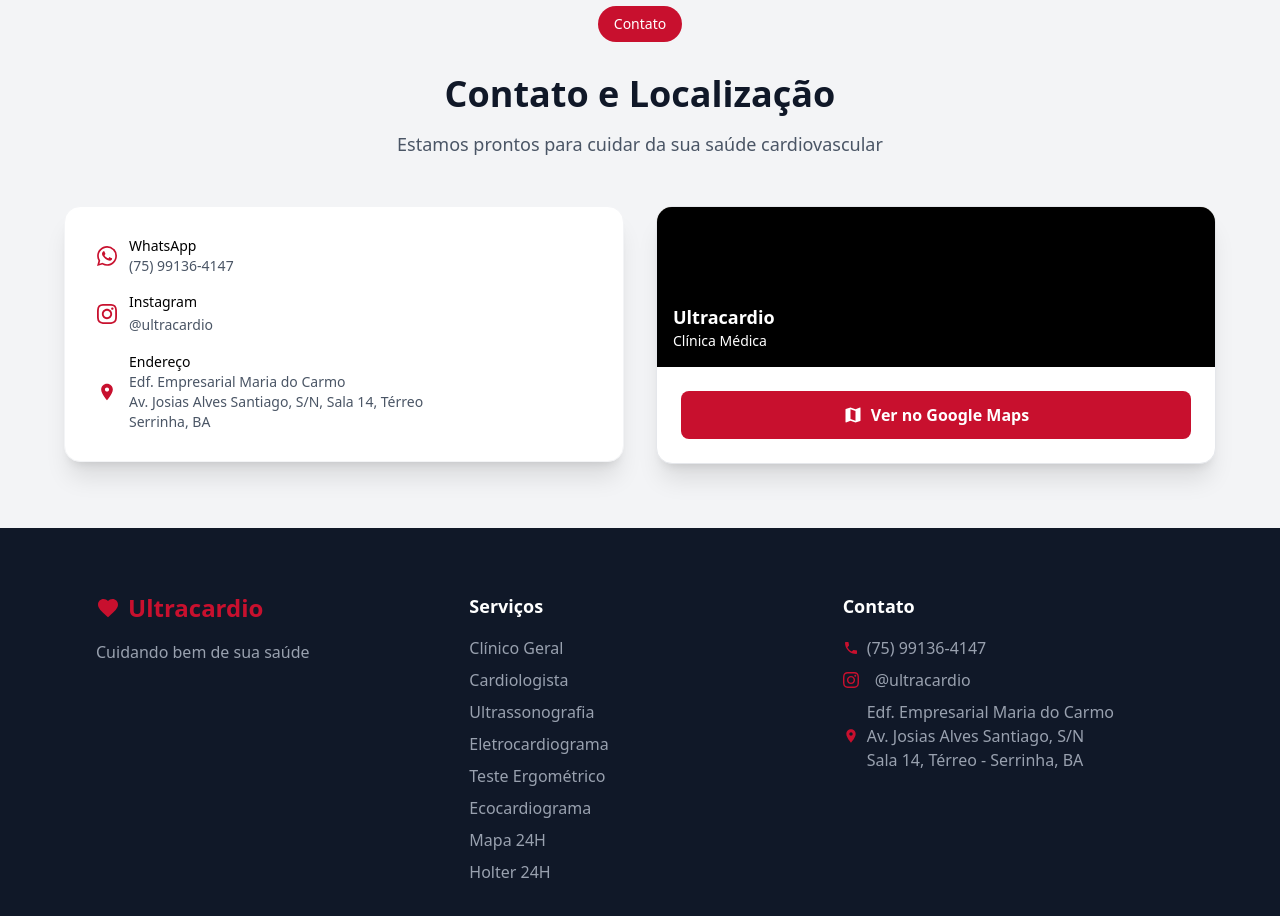
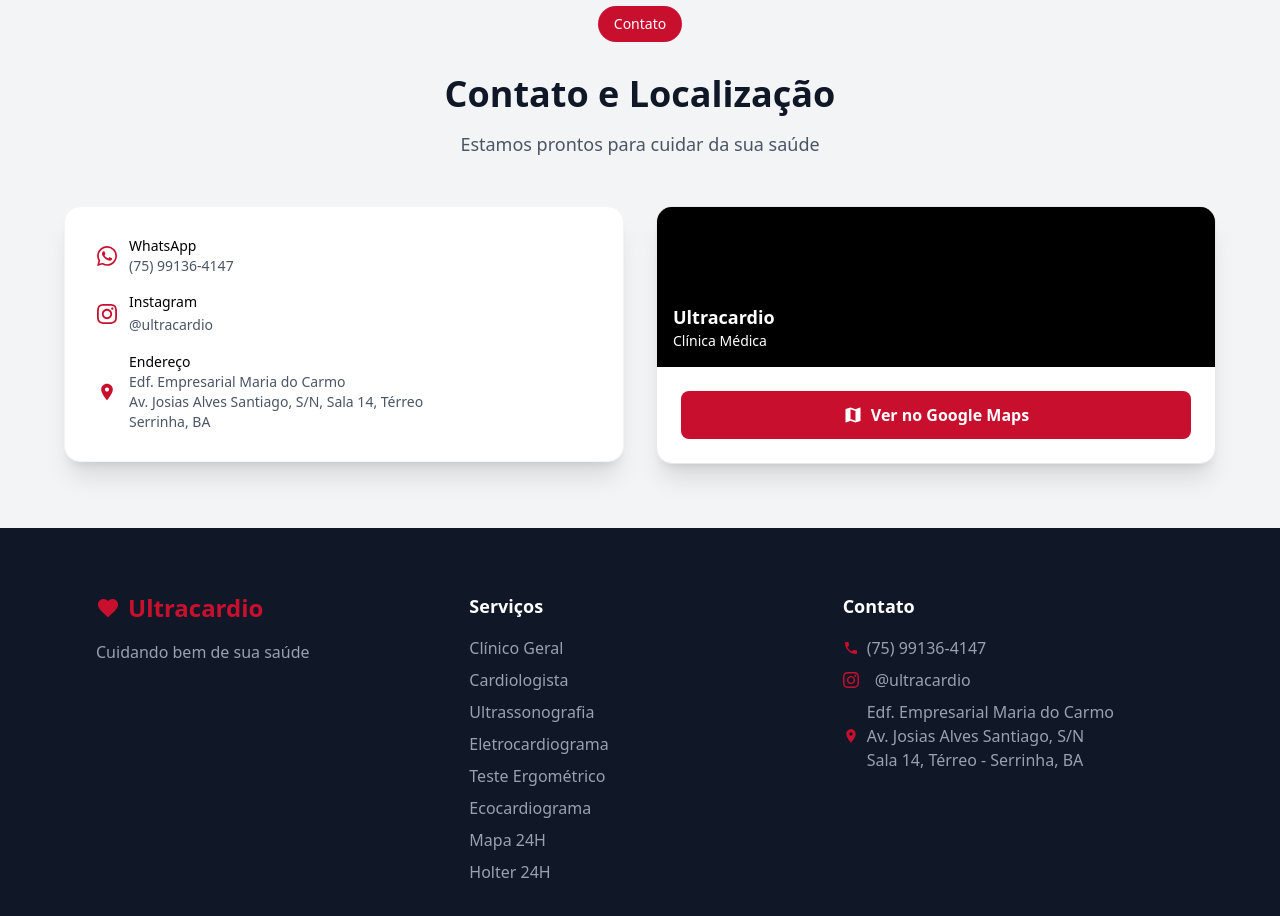
Before and after one commit to murilocaires/LandingPageUltracardio, a React (Vite) app: page / in a window 1280 px wide. Shown: the part 2940-3856 px from the top of the page. Built offline with nearby package versions, Linux system fonts and the light colour scheme.

Commit message:
ajuste de texto 2

```diff
--- a/src/components/Contact.jsx
+++ b/src/components/Contact.jsx
@@ -21,7 +21,7 @@ export function Contact() {
             Contato e Localização
           </h2>
           <p className="text-base sm:text-lg text-gray-600 max-w-2xl mx-auto">
-            Estamos prontos para cuidar da sua saúde cardiovascular
+            Estamos prontos para cuidar da sua saúde
           </p>
         </div>
 
```
